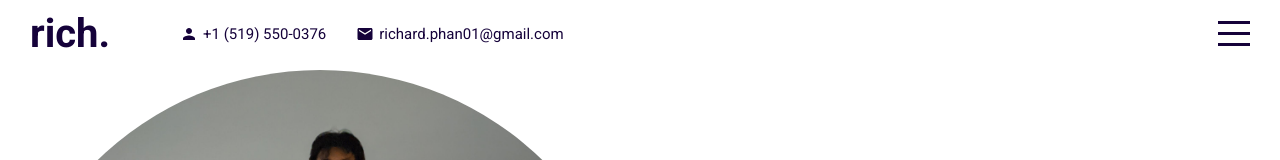
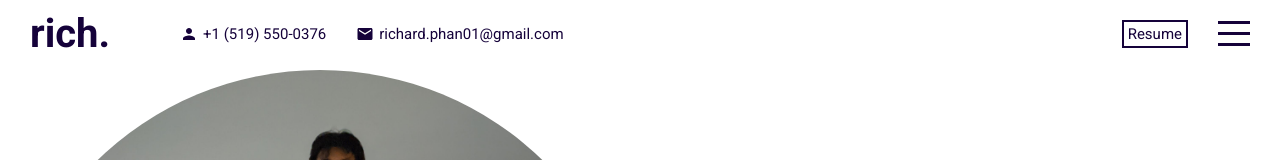
Before and after one commit to richardphan01/Portfolio, a React (Create React App) app: page / in a window 1280 px wide. Shown: the top 160 px of the page. Built offline with nearby package versions, Linux system fonts and the light colour scheme.

Commit message:
Added topbar features and portfolio updates

```diff
--- a/src/components/portfolio/Portfolio.jsx
+++ b/src/components/portfolio/Portfolio.jsx
@@ -5,13 +5,51 @@ export default function Portfolio() {
         <div className="portfolio" id="portfolio">
             <h1>Portfolio</h1>
             <ul>
-                <li>Featured</li>
+                <li className="active">Featured</li>
                 <li>Ecommerce Site</li>
                 <li>Video Chat App</li>
                 <li>To-do list</li>
                 <li>Space Evade</li>
 
             </ul>
+            <div className="container">
+                <div className="item">
+                    <img
+                        src =""
+                        alt=""
+                        />
+                </div>
+                <div className="item">
+                    <img
+                        src =""
+                        alt=""
+                        />
+                </div>
+                <div className="item">
+                    <img
+                        src =""
+                        alt=""
+                        />
+                </div>
+                <div className="item">
+                    <img
+                        src =""
+                        alt=""
+                        />
+                </div>
+                <div className="item">
+                    <img
+                        src =""
+                        alt=""
+                        />
+                </div>
+                <div className="item">
+                    <img
+                        src =""
+                        alt=""
+                        />
+                </div>
+            </div>
 
         </div>
     )
--- a/src/components/portfolio/portfolio.scss
+++ b/src/components/portfolio/portfolio.scss
@@ -22,11 +22,35 @@
         li{
             font-size:14px;
             margin-right: 50px;
-            padding: 0.7;
+            padding: 7px;
+            border-radius: 10px;
+            cursor: pointer;
 
             &.active{
                 background-color: $mainColor;
+                color: white;
             }
         }
     }
+
+    .container{
+        width: 70%;
+        display:flex;
+        align-items: center;
+        justify-content: center;
+        flex-wrap:wrap;
+
+        .item{
+            width: 220px;
+            height: 150px;
+            border-radius: 20px;
+            border:1px solid rgb(240,239,239);
+            margin: 10px 20px;
+            align-items: center;
+            justify-content: center;
+            color:white;
+            position: relative;
+        }
+
+    }
 }
--- a/src/components/topbar/Topbar.jsx
+++ b/src/components/topbar/Topbar.jsx
@@ -1,6 +1,7 @@
 import "./topbar.scss"
 import MailIcon from "@material-ui/icons/Mail";
 import PersonIcon from '@material-ui/icons/Person';
+import Resume from '../../assets/Richard_Phan_-_Resume.pdf'
 
 export default function Topbar({menuOpen, setMenuOpen}) {
     return (
@@ -18,12 +19,16 @@ export default function Topbar({menuOpen, setMenuOpen}) {
                     </div>
                 </div>
                 <div className="right">
+                    <div className="itemContainer">
+                        <span><a href={Resume} target="_blank">Resume</a></span>
+                    </div>
                     <div className="hamburger" onClick={()=> setMenuOpen(!menuOpen)}>
                         <span className="line1"></span>
                         <span className="line2"></span>
                         <span className="line3"></span>
                     </div>
 
+
                 </div>
             </div>
         </div>
--- a/src/components/topbar/topbar.scss
+++ b/src/components/topbar/topbar.scss
@@ -50,6 +50,36 @@
 
     .right{
 
+        display: flex;
+        align-items: center;
+
+        .itemContainer {
+            display: flex;
+            align-items: center;
+            margin-right: 30px;
+            border: $mainColor;
+            cursor: pointer;
+
+            span {
+                font-size: 15px;
+                font-weight: 500;
+
+                a{
+                    text-decoration: none;
+                    color:inherit;
+                    border: 2px solid;
+                    border-color: inherit;
+                    padding: 3px;
+                    padding-left: 4px;
+                    padding-right: 4px;
+                    overflow-y: hidden;
+                    display:flex;
+                    align-items: center;
+                    justify-content: center;
+                }
+            }
+        }
+
         .hamburger{
             width: 32px;
             height: 25px;
@@ -72,6 +102,7 @@
     &.active{
         background-color: $mainColor;
         color: white;
+        border-color: white;
 
         .hamburger {
             span{
```
Also changed, not shown: 1 other file (tests, documents, lock files or other folders).
